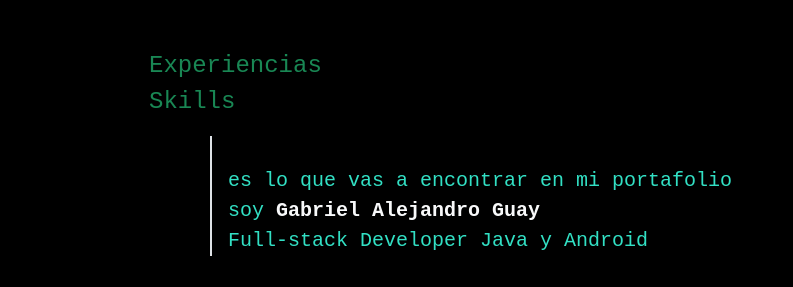
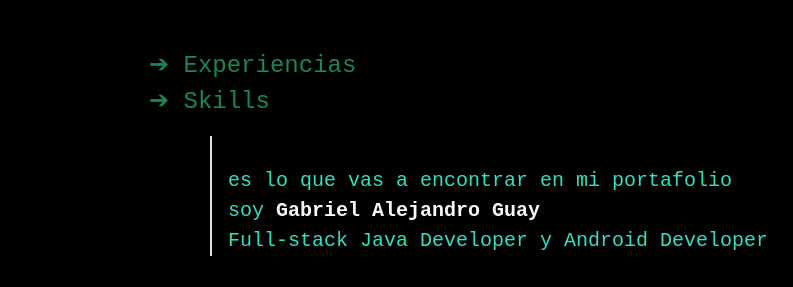
Before and after one commit to galeguay/portfolio, a plain HTML site: page index.html in a window 1280 px wide. Shown: the top 287 px of the page, without its empty margins (244-1037 px from the left). Drawn offline with nearby package versions, Linux system fonts and the light colour scheme.

```diff
--- a/css/animations.css
+++ b/css/animations.css
@@ -2,12 +2,9 @@
 .typewriter-d1 {
     font-family: monospace;
     white-space: nowrap;
-    /* Evita que el texto se divida en varias líneas */
     overflow: hidden;
     border-right: 3px solid black;
-    /* Simula el cursor */
     display: inline-block;
-    /* Necesario para el efecto */
     width: 0;
     animation: typing 2s steps(100, end) forwards, blink 0.75s step-end infinite;
 }
@@ -47,7 +44,7 @@
 .text-hover {
     position: relative;
     display: inline-block;
-    color: #ff5722; /* Color del texto */
+    color: #ff5722;
   }
 
   .text-hover::after {
@@ -55,13 +52,12 @@
     position: absolute;
     width: 0;
     height: 2px;
-    background-color: #FFFFFF; /* Color de la línea (blanca) */
-    left: 50%;
-    bottom: 3px; /* Ajusta la distancia debajo del texto */
+    background-color: #FFFFFF;
+    left: 0;
+    bottom: 3px;
     transition: width 0.4s ease, left 0.4s ease;
   }
 
   .text-hover:hover::after {
     width: 100%;
-    left: 0; /* Hace que la línea se expanda desde el centro hacia los lados */
   }
--- a/index.html
+++ b/index.html
@@ -18,9 +18,9 @@
             <div class="d-flex fs-4">
                 <div class="col-lg-3"></div>
                 <ul class="col-lg-8 ul-nonestyle">
-                    <li><a class="text-decoration-none text-success text-hover" href="#experience">Experiencias</a></li>
+                    <li><a class="text-decoration-none text-success text-hover" href="#experience">➔ Experiencias</a></li>
                     <!-- <li><a class="text-decoration-none text-success text-hover" href="#practices">Prácticas</a></li> -->
-                    <li><a class="text-decoration-none text-success text-hover" href="#skills">Skills</a></li>
+                    <li><a class="text-decoration-none text-success text-hover" href="#skills">➔ Skills</a></li>
                     <!-- <li><a class="text-decoration-none text-success text-hover" href="#study">Estudios</a></li> -->
                 </ul>
                 <!--                 <ul class="ul-nonestyle">
@@ -41,7 +41,7 @@
                     <br>
                     es lo que vas a encontrar en mi portafolio
                     <br>soy <span class="text-light"><b>Gabriel Alejandro Guay</b></span>
-                    <br>Full-stack Developer Java y Android
+                    <br>Full-stack Java Developer y Android Developer
                 </div>
             </div>
             <div class="fs-2 text-center fw-bold text-light mt-5">Bienvenid@</div><span class="blink"></span>
@@ -73,7 +73,7 @@
                     <ul class="ul-nonestyle">
                         <li><span class="fs-4">✔</span> Desarrollo nativo Android (Java, Kotlin y XML)</li>
                         <li><span class="fs-4">✔</span> Desarrollo y consumo de API REST</li>
-                        <li><span class="fs-4">✔</span> Java (Spring Boot, Hibernate, JPA)</li>
+                        <li><span class="fs-4">✔</span> Java (Spring Boot, Hibernate, Microservicios)</li>
                         <li><span class="fs-4">✔</span> Git</li>
                     </ul>
                 </div>
@@ -85,7 +85,7 @@
                         <li><span class="fs-4">✔</span> SQL</li>
                         <li><span class="fs-4">✔</span> Firebase</li>
                         <li><span class="fs-4">✔</span> Docker</li>
-                        <li><span class="fs-4">✔</span> Kotlin multiplatform</li>
+                        <!-- <li><span class="fs-4">✔</span> Kotlin multiplatform</li> -->
                         <li><span class="fs-4">✔</span> Metodologías ágiles (SCRUM, Jira)</li>
                     </ul>
                 </div>
```
Also changed, not shown: 1 other file.
